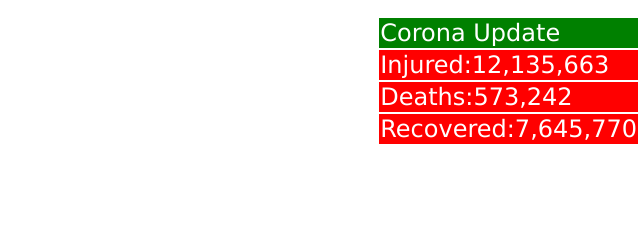
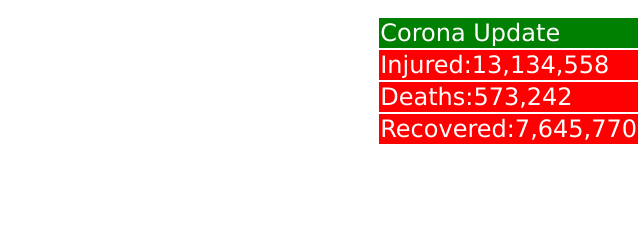
Before and after one commit to cricket-bd/cricket-bd.github.io, a plain HTML site: page index.html in a window 1280 px wide. Shown: the part 410-646 px from the top of the page, 640-1280 px from the left. Drawn offline with Linux system fonts and the light colour scheme.

Commit message:
Update index.html

```diff
--- a/index.html
+++ b/index.html
@@ -252,7 +252,7 @@ function showSlides(n) {
 <td><font size="5"color="white">Corona Update</font></td></tr>
 
 <tr bgcolor="red">
-<td><font size="5"color="white">Injured:12,135,663</font></td></tr>
+<td><font size="5"color="white">Injured:13,134,558</font></td></tr>
 
 <tr bgcolor="red">
 <td><font size="5"color="white">Deaths:573,242</font></marquee></td></tr>
```
